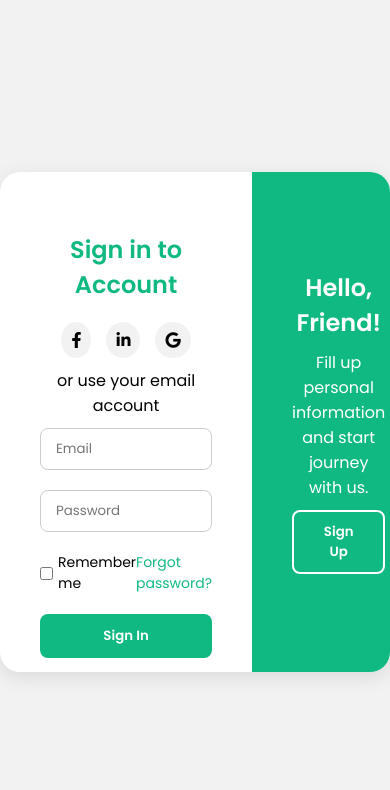
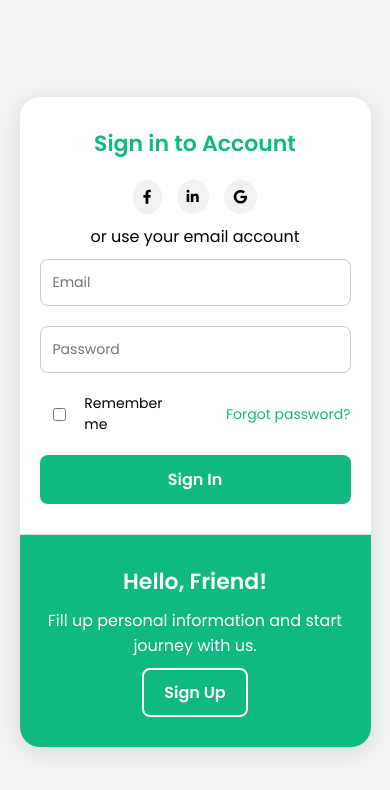
Before and after one commit to TuBui-1011/Food-Oderring, a plain HTML site: page index.html in a window 390 px wide. Drawn offline with nearby package versions, Linux system fonts and the light colour scheme.

Commit message:
update CSS respondsive

```diff
--- a/index.html
+++ b/index.html
@@ -14,6 +14,9 @@
       rel="stylesheet"
       href="https://cdnjs.cloudflare.com/ajax/libs/font-awesome/5.15.1/css/all.min.css"
     />
+    <!--IMPORTANT - CO GIÃN THEO MÀN HÌNH THIẾT BỊ -->
+    <meta name="viewport" content="width=device-width, initial-scale=1.0" />
+
     <style>
       * {
         margin: 0;
@@ -121,6 +124,52 @@
         transition: opacity 0.6s ease-out;
       }
 
+      /* CSS RESPONDSIVE */
+
+          @media (max-width: 768px) {
+      .container {
+        flex-direction: column;
+        width: 90%;
+        height: auto;
+        margin: 20px 0;
+      }
+
+      .form-section,
+      .right-section {
+        width: 100%;
+        padding: 30px 20px;
+      }
+
+      .right-section {
+        border-top: 1px solid #ddd;
+      }
+
+      .form-section button,
+      .right-section button {
+        font-size: 16px;
+      }
+
+      .form-section input {
+        font-size: 14px;
+        padding: 12px;
+      }
+
+      .form-section h2,
+      .right-section h2 {
+        font-size: 22px;
+      }
+
+      .social-icons i {
+        padding: 8px;
+        font-size: 14px;
+      }
+    }
+    .right-section button:hover {
+  background-color: white;
+  color: #10b981;
+  transition: all 0.3s ease;
+}
+
     </style>
   </head>
   <body>
```
